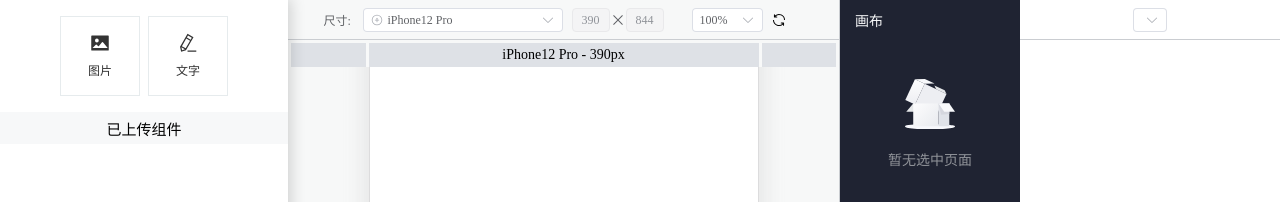
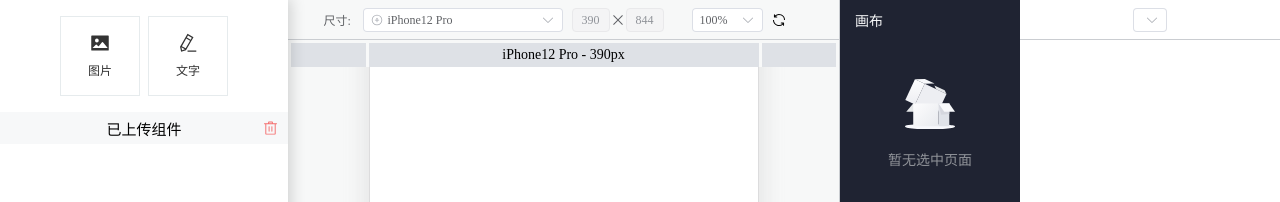
Before and after one commit to zxlin429/h5-auto, a Vue app: page / in a window 1280 px wide. Shown: the top 202 px of the page. Built offline with nearby package versions, Linux system fonts and the light colour scheme.

Commit message:
[IMP]新增清空上传组件功能

```diff
--- a/src/views/home/components/element-manage/components/element-list.vue
+++ b/src/views/home/components/element-manage/components/element-list.vue
@@ -2,13 +2,27 @@
  * @Author       : zxlin
  * @Date         : 2023-05-04 15:54:30
  * @LastEditors  : zxlin
- * @LastEditTime : 2023-05-05 15:30:39
+ * @LastEditTime : 2023-05-05 17:16:21
  * @FilePath     : \h5-auto\src\views\home\components\element-manage\components\element-list.vue
  * @Description  : 元素列表
 -->
 <template>
   <div class="element-list">
-    <div class="title-banner">已上传组件</div>
+    <div class="title-banner">
+      <div>已上传组件</div>
+      <div class="clear">
+        <el-popconfirm
+          title="是否清空已上传的组件?"
+          @confirm="clearImg(store)()"
+          confirm-button-text="确认"
+          cancel-button-text="取消"
+        >
+          <template #reference>
+            <el-icon><Delete /></el-icon>
+          </template>
+        </el-popconfirm>
+      </div>
+    </div>
     <div class="waterfall-box">
       <waterfall
         v-if="imgsArr.length > 0"
@@ -83,9 +97,9 @@ import { computed, ref, Ref, watchEffect } from 'vue';
 import SetImg from './set-img.vue';
 import PreviewImg from './preview-img.vue';
 import { LazyImg, Waterfall } from 'vue-waterfall-plugin-next';
-import { Setting, View } from '@element-plus/icons-vue';
+import { Setting, View, Delete } from '@element-plus/icons-vue';
 import 'vue-waterfall-plugin-next/dist/style.css';
-import { getKey } from '@/views/home/hooks/useElement';
+import { getKey, clearImg } from '@/views/home/hooks/useElement';
 import { useStore } from 'vuex';
 const store = useStore();
 const imgList = computed(() => {
@@ -123,6 +137,7 @@ const previewImgId = ref('');
   display: flex;
   justify-content: center;
   align-items: center;
+  position: relative;
 }
 .waterfall-box {
   flex: 1;
@@ -193,4 +208,15 @@ const previewImgId = ref('');
     ),
     linear-gradient(45deg, #eee 25%, white 25%, white 75%, #eee 75%, #eee 100%);
 }
+.clear {
+  position: absolute;
+  right: 10px;
+  top: 50%;
+  transform: translateY(-50%);
+  color: #f56c6c;
+  cursor: pointer;
+}
+.clear i {
+  transform: translateY(2px);
+}
 </style>
--- a/src/views/home/hooks/useElement.ts
+++ b/src/views/home/hooks/useElement.ts
@@ -2,7 +2,7 @@
  * @Author       : zxlin
  * @Date         : 2023-05-05 09:40:03
  * @LastEditors  : zxlin
- * @LastEditTime : 2023-05-05 14:46:51
+ * @LastEditTime : 2023-05-05 17:10:10
  * @FilePath     : \h5-auto\src\views\home\hooks\useElement.ts
  * @Description  : 元素
  */
@@ -93,3 +93,12 @@ export function removeImg(store:any){
     await removeKey(id)
   }
 }
+
+export function clearImg(store:any){
+  return async function(){
+    const elementList:any = []
+    await localforage.clear().then(()=>{
+      store.commit('imgList/changeImgList',elementList)
+    })
+  }
+}
```
